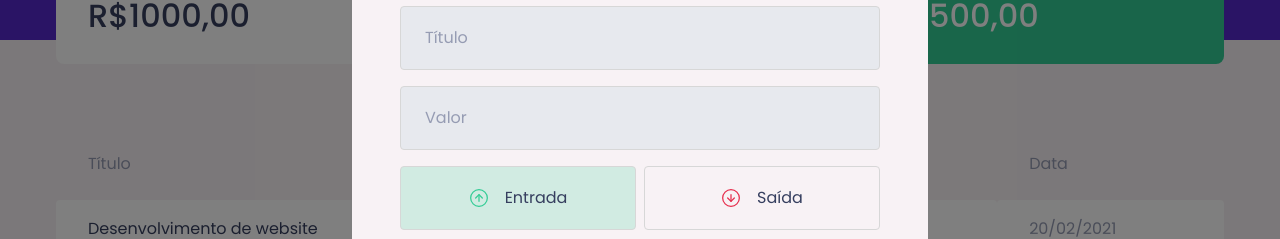
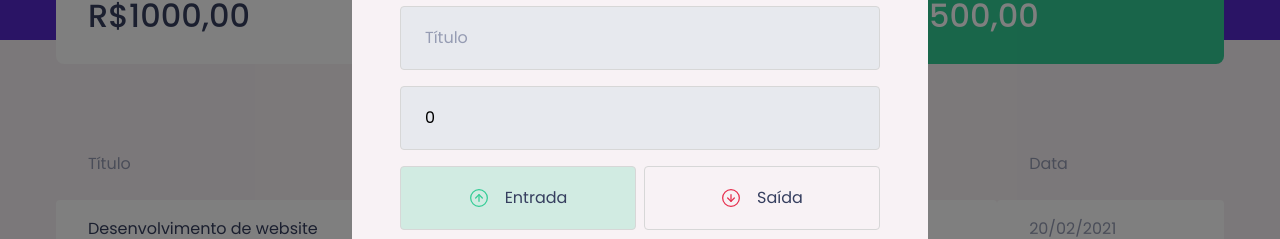
Before and after one commit to Dev-JoseRonaldo/dtmoney, a React (Create React App) app: page / in a window 1280 px wide. Both pictures are taken after a click on the button "Nova Transação". Shown: the part 232-471 px from the top of the page. Built offline with nearby package versions, Linux system fonts and the light colour scheme; no server answers; what miragejs would draw is missing.

Commit message:
:sparkles: feat: Pegando os dados cadatrados no formulário

```diff
--- a/src/components/NewTransactionModal/index.tsx
+++ b/src/components/NewTransactionModal/index.tsx
@@ -4,7 +4,7 @@ import outcomeImg from '../../assets/outcome.svg';
 import closeImg from '../../assets/close.svg';
 
 import { Container, TransactionTypeContainer, RadioBox} from "./styles";
-import { useState } from "react";
+import { FormEvent, useState } from "react";
 
 interface NewTransactionModalProps {
   isOpen: boolean;
@@ -13,6 +13,22 @@ interface NewTransactionModalProps {
 
 export function NewTransactionModal({isOpen, onRequestClose} : NewTransactionModalProps){
   const [type, setType] = useState('deposit')
+  const [title, setTitle] = useState('')
+  const [value, setValue] = useState(0)
+  const [category, setCategory] = useState('')
+
+
+
+  function handleCreateNewTransaction(event: FormEvent){
+    event.preventDefault()
+
+    console.log({
+      title,
+      value,
+      category,
+      type
+    })
+  }
 
   return(
     <Modal
@@ -29,16 +45,20 @@ export function NewTransactionModal({isOpen, onRequestClose} : NewTransactionMod
         <img src={closeImg} alt="Fechar Modal" />
       </button>
 
-      <Container>
+      <Container onSubmit={handleCreateNewTransaction}>
         <h2>Cadastrar nova transação</h2>
 
         <input
           placeholder="Título"
+          value={title}
+          onChange={event => setTitle(event.target.value)}
         />
 
         <input
           type="number"
           placeholder="Valor"
+          value={value}
+          onChange={event => setValue(Number(event.target.value))}
         />
 
         <TransactionTypeContainer>
@@ -65,6 +85,8 @@ export function NewTransactionModal({isOpen, onRequestClose} : NewTransactionMod
 
         <input
           placeholder="Categoria"
+          value={category}
+          onChange={event => setCategory(event.target.value)}
         />
 
         <button type="submit">
```
